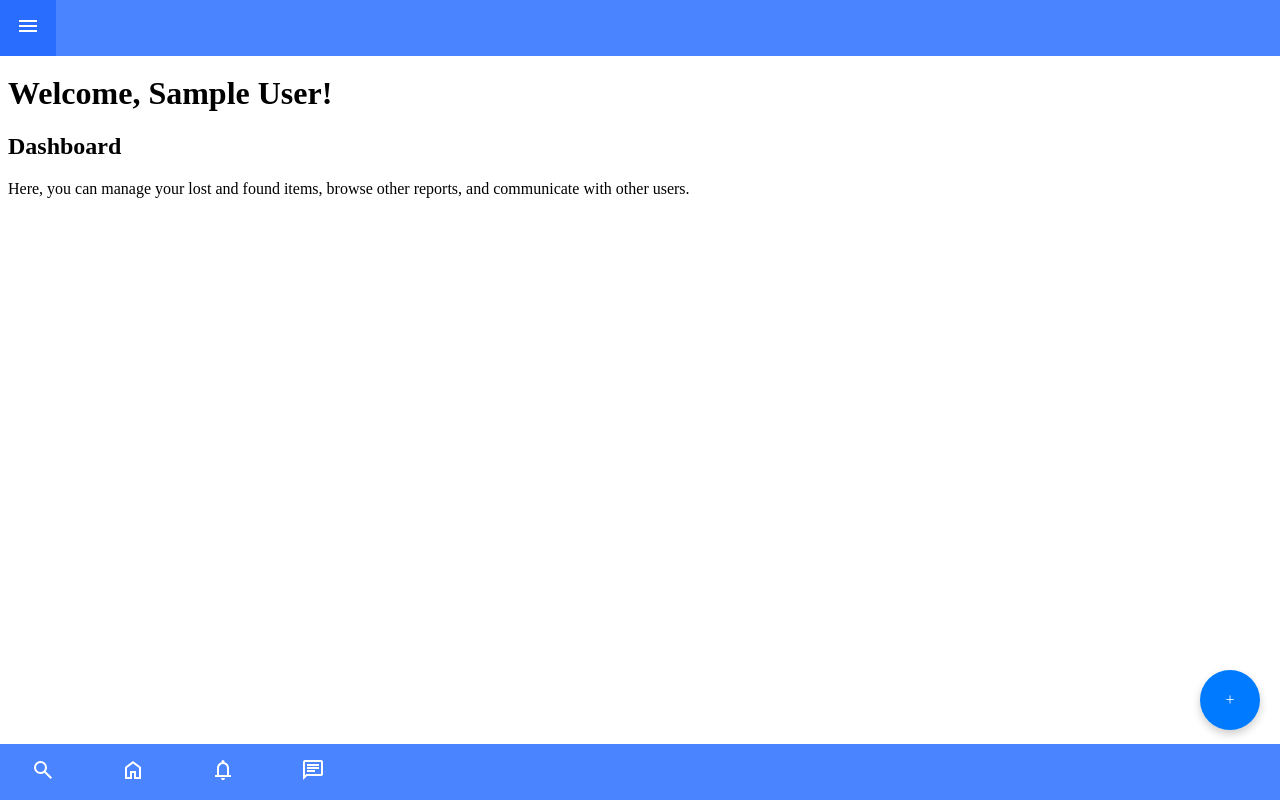
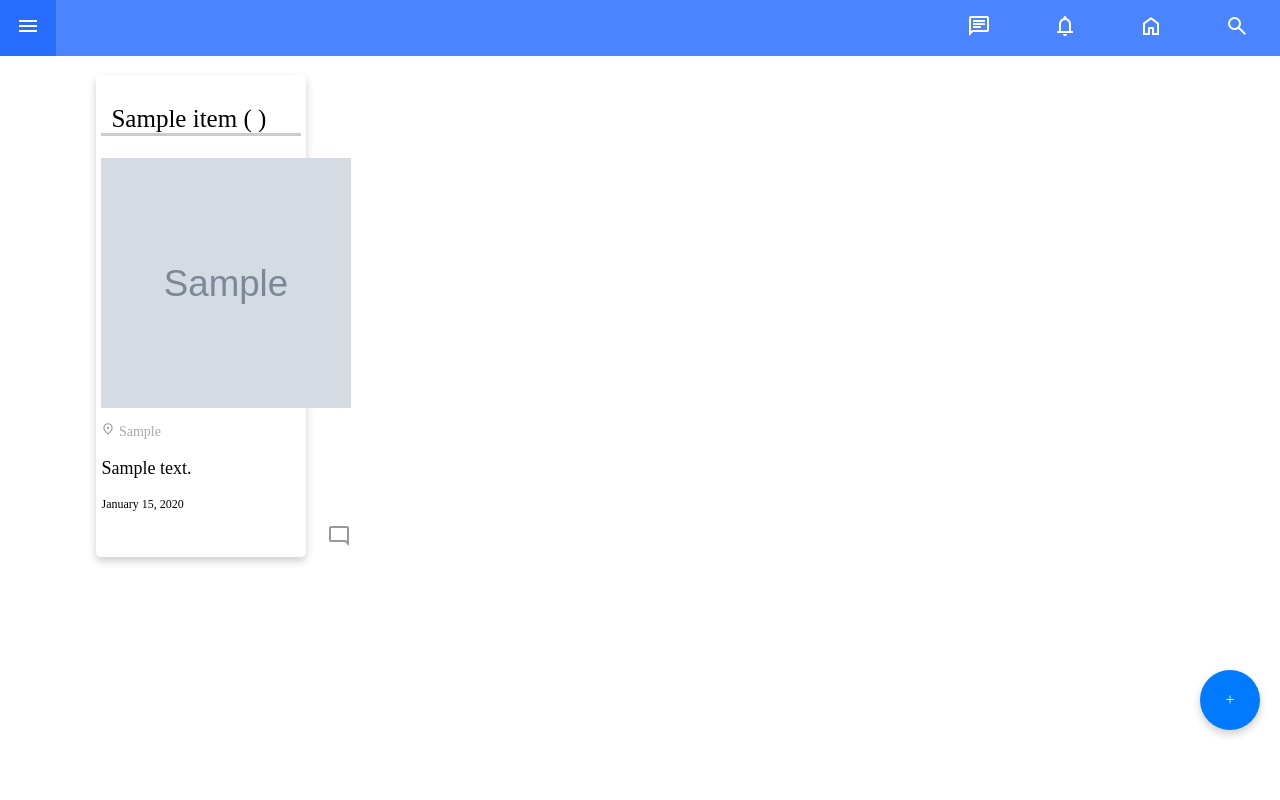
Before and after one commit to shiena-027/Lost-and-Found-Web, a PHP site: page /dashboard.php in a window 1280 px wide. Run offline with PHP 8.4, Linux system fonts and the light colour scheme; the visitor is signed in with stand-in values (Sample User, id 1); tables that the repository leaves empty or names only in its code hold one stand-in row (values such as "Sample post"); grey boxes marked "Sample" are stand-in pictures.

Commit message:
Add files via upload

```diff
--- a/gavin core/chat.php
+++ b/gavin core/chat.php
@@ -132,6 +132,7 @@ if (isset($_GET['user_id'])) {
     </style>
 </head>
 <body>
+<?php require_once(__DIR__.'/sidenav.php'); ?>
     <div class="chat-container">
         <!-- User List -->
         <div class="user-list">
--- a/gavin core/css/dashboard.css
+++ b/gavin core/css/dashboard.css
@@ -1,3 +1,74 @@
 body{
     margin-top: 75px;
+    padding-bottom: 100px;
 }
+ul, li{
+    list-style-type: none;
+    list-style-position: inside;
+    padding: 0;
+    margin: 0;
+
+}
+.item-card{
+    box-shadow: 0 4px 8px 0 rgba(0, 0, 0, 0.2);
+    transition: .3s;
+    background-color: white;
+    border-radius: 5px;
+    margin-bottom: 5px;
+    margin-left: 7%;
+    margin-right: 7%;
+    padding: 5px;
+}
+
+.item-card .itemimg{
+    justify-content: center;
+    align-items: center;
+    display: flex;
+    margin: auto;
+    height: 250px;
+    width: 250px;
+}
+
+.item-card .item-title{
+    box-shadow: 0px 3px 0px 0px rgba(0, 0, 0, 0.2);
+    font-size: 25px;
+    font-weight: 500;
+    padding: 0px 0px 0px 10px;
+}
+
+.itemloc{
+    font-size: 14px;
+    color: darkgray;
+
+}
+.itemloc img{
+    width: 14px;
+    height: 14px;
+}
+.itemdate{
+    font-size: 12px;
+    top: 0;
+    bottom: 0;
+}
+.itemdesc{
+    font-size: 18px;
+    top: 0;
+    bottom: 0;
+}
+.desccontain{
+    margin: auto;
+    width: 250px;
+}
+.itemchat{
+    text-align: right;
+    justify-content: right;
+    align-items: right;
+    display: flex;
+}
+
+@media (min-width:500px) {
+    .item-card{
+        width: 200px;
+    }
+
+}
--- a/gavin core/css/navbar.css
+++ b/gavin core/css/navbar.css
@@ -34,5 +34,18 @@
 }
 
 .footeritem a:hover:not(.active) {
-    background-color: #ffffff;
+    background-color: #2f62d1;
 }
+
+@media (min-width:500px) {
+    .footerlist {
+        top: 0;
+        bottom: auto;
+        right: 0;
+        left: auto;
+        width: auto;
+    }
+    .footeritem {
+        float: right;
+    }
+}
--- a/gavin core/css/sidenav.css
+++ b/gavin core/css/sidenav.css
@@ -28,8 +28,10 @@
 
 
   .logout a{
-    padding: 100% 8px 8px 150px;
     bottom: 0;
+    text-align: right;
+    margin-top: 100%;
+    padding: 10px;
   }
 
   /* When you mouse over the navigation links, change their color */
@@ -44,16 +46,8 @@
     margin-left: 50px;
   }
 
-  /* Style page content - use this if you want to push the page content to the right when you open the side navigation */
-  #main {
-    transition: margin-left .5s;
-  }
 
   /* On smaller screens, where height is less than 450px, change the style of the sidenav (less padding and a smaller font size) */
-  @media screen and (max-height: 450px) {
-    .sidenav {padding-top: 15px;}
-    .sidenav a {font-size: 18px;}
-  }
 
 .navdiv{
     margin: 0;
@@ -92,3 +86,60 @@
 .navdiv span:hover:not(.active) {
     background-color: #296dff;
 }
+
+.footerdiv{
+  margin: 0;
+}
+
+.footerlist {
+  list-style-type: none;
+  margin: 0;
+  padding: 0;
+  overflow: hidden;
+  background-color: #4b84ff;
+  position: fixed;
+  bottom: 0;
+  width: 100%;
+  left: 0;
+}
+
+.footeritem {
+  display: inline-block;
+  text-align: center;
+  min-width: 70px;
+  list-style: none;
+
+}
+
+.footeritem a {
+  color: white;
+  text-align: center;
+  padding: 14px 16px;
+  margin-left: 15px;
+  margin-right: 15px;
+  text-decoration: none;
+  display: inline-block;
+  border: 1px;
+}
+
+.footeritem a:hover:not(.active) {
+  background-color: #2f62d1;
+}
+
+@media screen and (max-height: 450px) {
+  .sidenav {padding-top: 15px;}
+  .sidenav a {font-size: 18px;}
+}
+
+@media (min-width:500px) {
+  .footerlist {
+    top: 0;
+    bottom: auto;
+    right: 0;
+    left: auto;
+    width: auto;
+}
+.footeritem {
+    float: right;
+}
+}
--- /dev/null
+++ b/gavin core/css/tos.css
@@ -0,0 +1,3 @@
+body{
+    margin: 17% 5% 20% 5%;
+}
--- a/gavin core/dashboard.php
+++ b/gavin core/dashboard.php
@@ -14,6 +14,14 @@ $user = $_SESSION['user']; // Get user ID from session
 $query = "SELECT * FROM users WHERE id = '$user'";
 $result = mysqli_query($conn, $query);
 $user = mysqli_fetch_assoc($result);
+
+// Fetch categories for the dropdown (Lost/Found)
+$type_query = "SELECT DISTINCT type FROM items";
+$type_result = mysqli_query($conn, $type_query);
+
+// Handle search
+$search_query = "SELECT * FROM items WHERE 1=1";  // Default query
+$items_result = mysqli_query($conn, $search_query);
 ?>
 
 <!DOCTYPE html>
@@ -24,27 +32,74 @@ $user = mysqli_fetch_assoc($result);
     <meta name="viewport" content="width=device-width, initial-scale=1.0">
     <title>User Dashboard</title>
     <link rel="stylesheet" href="css/dashboard.css">
+
 </head>
 
 <body>
-    <div id="main">
-        <?php require_once(__DIR__.'/sidenav.php'); ?>
-        <?php require_once(__DIR__.'/floatpostbtn.php'); ?>
-        <header>
-            <h1>Welcome,
-                <?php echo htmlspecialchars($_SESSION['user']); ?>!
-            </h1>
-        </header>
+    <?php require_once(__DIR__.'/sidenav.php'); ?>
+    <?php require_once(__DIR__.'/floatpostbtn.php'); ?>
+    <?php if (mysqli_num_rows($items_result) > 0) { ?>
 
-        <main>
-            <section>
-                <h2>Dashboard</h2>
-                <p>Here, you can manage your lost and found items, browse other reports, and communicate with other
-                    users.</p>
-            </section>
-        </main>
-        <?php require_once(__DIR__.'/navbar.php'); ?>
+    <?php while ($item = mysqli_fetch_assoc($items_result)) {
+                // Fetch the user who posted the item
+                $poster_id = $item['user_id'];
+                $user_query = "SELECT * FROM users WHERE id = '$poster_id'";
+                $user_result = mysqli_query($conn, $user_query);
+                $user = mysqli_fetch_assoc($user_result);
+            ?>
+    <div class="item-card">
+        <ul>
+            <div class="item-title">
+
+                <p>
+                    <li>
+                        <?php echo htmlspecialchars($item['title']); ?> (
+                        <?php echo htmlspecialchars($item['type']); ?>)
+                    </li>
+                </p>
+
+            </div>
+            <li>
+                <img src="uploads/<?php echo htmlspecialchars($item['image']); ?>" alt="Item Image" class="itemimg">
+            </li>
+
+            <div class="desccontain">
+                <div class="itemloc">
+                    <li>
+                        <p> <img src="css/img/location.svg">
+                            <?php echo htmlspecialchars($item['location']); ?>
+                        </p>
+                    </li>
+                </div>
+                <div class="itemdesc">
+                    <li>
+                        <p>
+                            <?php echo htmlspecialchars($item['description']); ?>
+                        </p>
+                    </li>
+                </div>
+                <div class="itemdate">
+                    <li>
+                        <p>
+                            <?php echo date("F j, Y", strtotime($item['created_at'])); ?>
+                        </p>
+                    </li>
+                </div>
+
+                <!-- Private Message Link -->
+                <div class="itemchat">
+                    <a href="chat.php?user_id=<?php echo $user['id']; ?>"><img src="css/img/comment.svg"></a>
+                </div>
+            </div>
+        </ul>
     </div>
+
+    <?php } ?>
+
+
+    <?php } else { ?>
+    <p>No items found matching your criteria.</p>
+    <?php } ?>
 </body>
 
 </html>
--- a/gavin core/sidenav.php
+++ b/gavin core/sidenav.php
@@ -25,8 +25,14 @@
             <a href="logout.php">Logout</a>
         </div>
     </div>
-
-
+    <div class="footerdiv" id="footerdiv">
+        <ul class="footerlist">
+            <li class="footeritem"><a href="search.php"><img src="css/img/search.svg"></a></li>
+            <li class="footeritem"><a href="dashboard.php"><img src="css/img/home.svg"></a></li>
+            <li class="footeritem"><a href="notification.php"><img src="css/img/notification.svg"></a></li>
+            <li class="footeritem"><a href="chat.php"><img src="css/img/chat.svg"></a></li>
+        </ul>
+    </div>
     <script>
         /* Set the width of the side navigation to 250px and the left margin of the page content to 250px and add a black background color to body */
         function openNav() {
```
Also changed, not shown: gavin core/auth.php (+18 -7 lines), gavin core/css/auth.css (added, +66 -0 lines), gavin core/css/index.css (added, +134 -0 lines), gavin core/index.php (+22 -9 lines), gavin core/terms.php (+24 -3 lines), gavin core/css/img/arrow_back.svg (added), gavin core/css/img/bg.png (added), gavin core/css/img/bg2.png (added), gavin core/css/img/comment.svg (added), gavin core/css/img/location.svg (added), gavin core/css/img/logo.png (added), gavin core/css/img/mobilebg.png (added), gavin core/css/img/mobilebg2.png (added).
